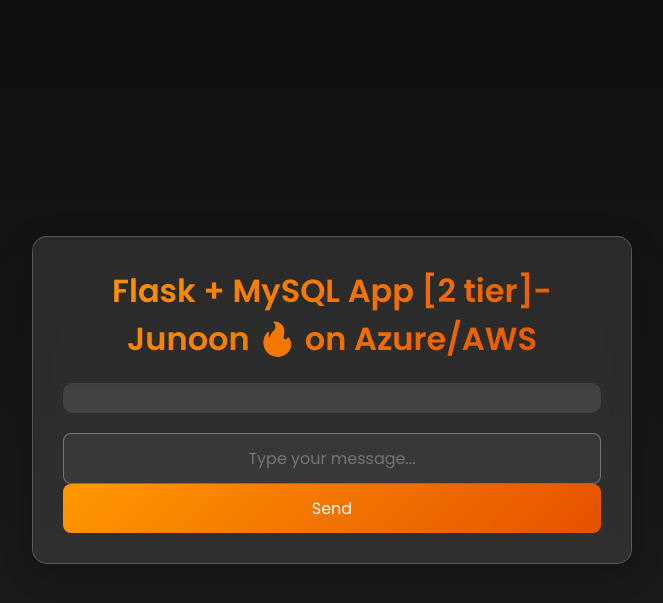
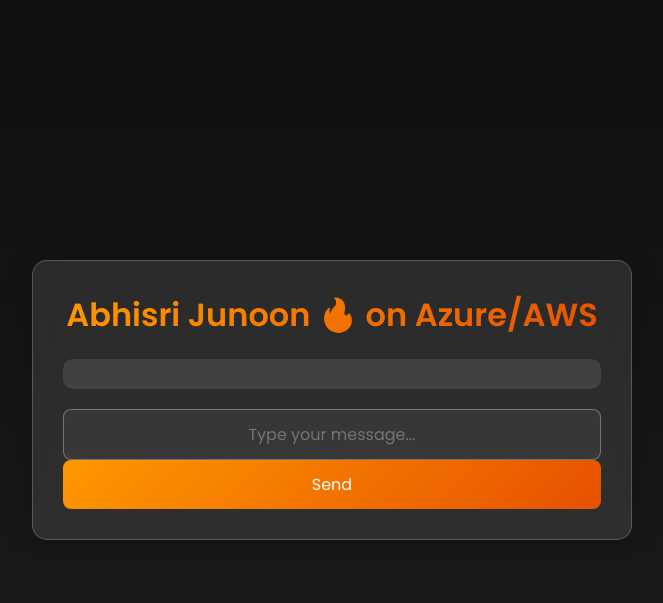
Before and after one commit to Atharvakhamkar/flask-two-tier-application, a Flask app: page / in a window 1280 px wide. Shown: the top 603 px of the page, without its empty margins (308-971 px from the left). Run offline with Flask 2, Linux system fonts and the light colour scheme; data that the repository does not hold is empty; some libraries are stand-ins or nearby versions.

Commit message:
Update header in index.html to new title

```diff
--- a/templates/index.html
+++ b/templates/index.html
@@ -131,7 +131,8 @@
 
 <body>
     <div class="container">
-        <h1> Flask + MySQL App [2 tier]- Junoon 🔥 on Azure/AWS </h1>
+        <!-- <h1> Flask + MySQL App [2 tier]- Junoon 🔥 on Azure/AWS </h1> -->
+        <h1> Abhisri Junoon 🔥 on Azure/AWS </h1>
 
         <div class="messages">
             {% for message in messages %}
```
